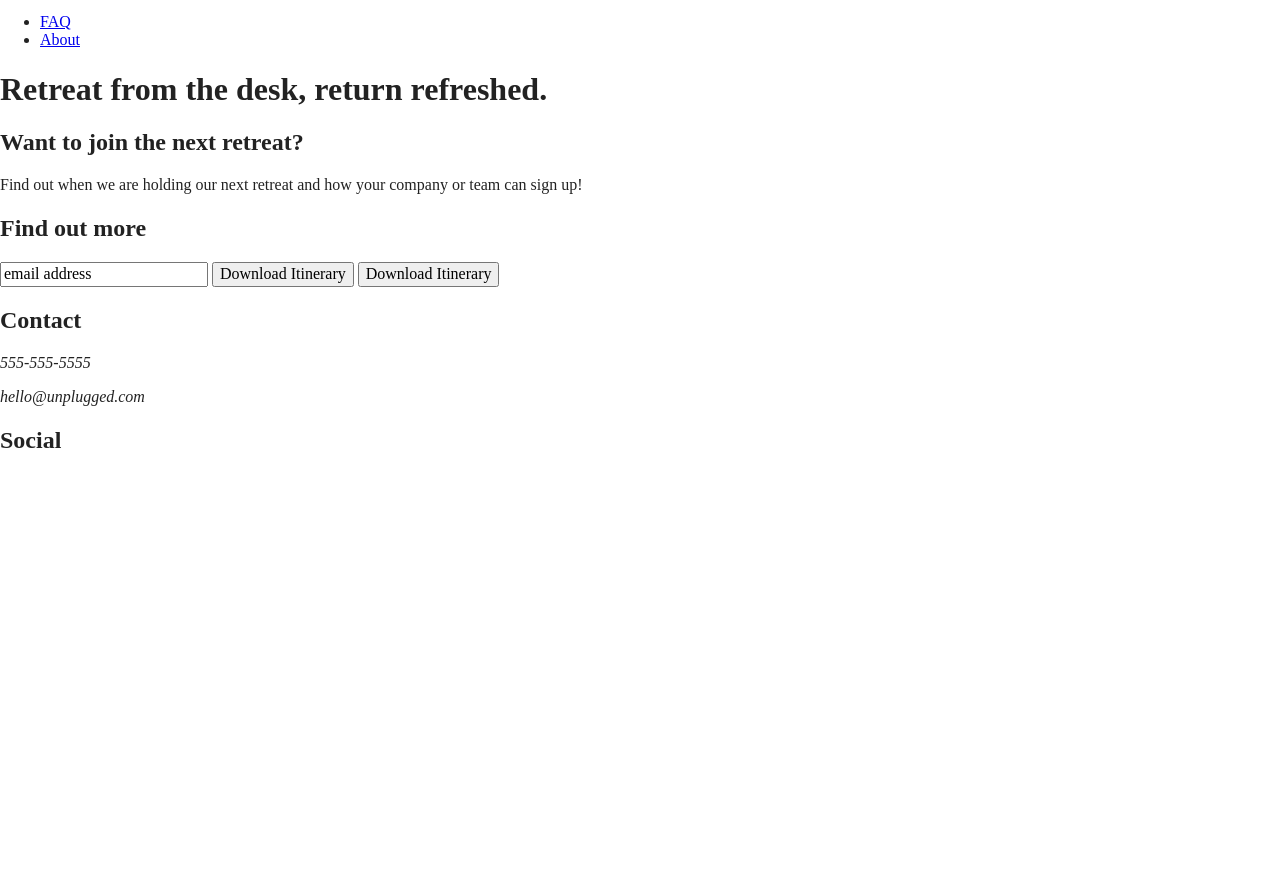
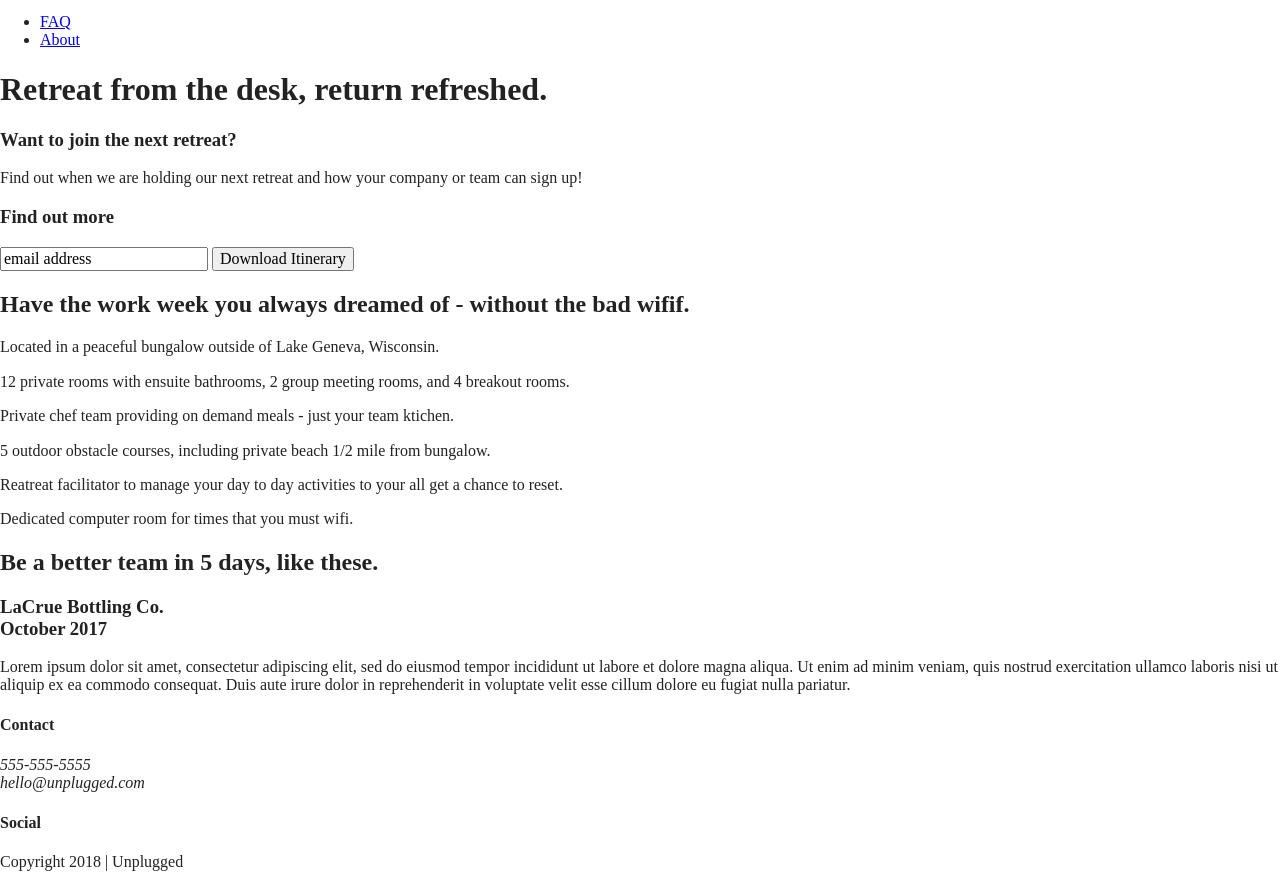
Before and after one commit to Amanda-Libby/unplugged-retreat, a website: page index.html in a window 1280 px wide. Shown: the part 23-911 px from the top of the page. Before the commit the page ends 800 px from the top, so only its background shows below. Drawn offline with Linux system fonts and the light colour scheme.

Commit message:
created the homepage

```diff
--- a/index.html
+++ b/index.html
@@ -29,7 +29,9 @@
   <!-- Add your site or application content here -->
   <header>
     <div class="content-wrapper">
-      <a href="#"><img src="" alt="unplugged logo"></a>
+      <a href="#">
+        <img src="" alt="unplugged logo">
+      </a>
       <div class="header-divider"></div>
       <nav>
         <ul>
@@ -41,41 +43,106 @@
   </header>
 
   <main>
-    <section>
-      <h1>Retreat from the desk, return refreshed.</h1>
+
+    <section class="hero-area">
+      <div class="content-wrapper">
+        <h1>Retreat from the desk, return refreshed.</h1>
+      </div>
     </section>
 
     <aside>
-      <h2>Want to join the next retreat?</h2>
-      <p>Find out when we are holding our next retreat and how your company or team can sign up!</p>
-      <h2>Find out more</h2>
-      <input type="text" name="name" value="email address">
-      <input type="button" value="Download Itinerary">
-      <button>Download Itinerary</button>
+      <div class="content-wrapper">
+        <div class="form-description">
+          <h3>Want to join the next retreat?</h3>
+          <p>
+            Find out when we are holding our next retreat and how your company or team can sign up!
+          </p>
+        </div>
+        <div class="from">
+          <h3>Find out more</h3>
+          <input type="text" name="name" value="email address">
+          <input type="button" value="Download Itinerary">
+        </div>
+      </div>
     </aside>
 
-  </main>
+    <section class="features">
+      <div class="content-wrapper">
+        <h2>Have the work week you always dreamed of - without the bad wifif.</h2>
+        <div class="features-items">
+          <article>
+            <p class="fontawesome-icon"></p>
+            <p class="features-item-description">Located in a peaceful bungalow outside of Lake Geneva, Wisconsin.</p>
+          </article>
+          <article>
+            <p class="fontawesome-icon"></p>
+            <p class="features-item-description">12 private rooms with ensuite bathrooms, 2 group meeting rooms, and 4 breakout rooms.</p>
+          </article>
+          <article>
+            <p class="fontawesome-icon"></p>
+            <p class="features-item-description">Private chef team providing on demand meals - just your team ktichen.</p>
+          </article>
+          <article>
+            <p class="fontawesome-icon"></p>
+            <p class="features-item-description">5 outdoor obstacle courses, including private beach 1/2 mile from bungalow.</p>
+          </article>
+          <article>
+            <p class="fontawesome-icon"></p>
+            <p class="features-item-description">Reatreat facilitator to manage your day to day activities to your all get a chance to reset.</p>
+          </article>
+          <article>
+            <p class="fontawesome-icon"></p>
+            <p class="features-item-description">Dedicated computer room for times that you must wifi.</p>
+          </article>
+        </div>
+      </div>
+    </section>
+
+
+    <section class="reviews">
+      <div class="content-wrapper">
+        <h2>Be a better team in 5 days, like these.</h2>
+        <article>
+          <div>
+            <h3>LaCrue Bottling Co.<br>October 2017</h3>
+            <p>
+              Lorem ipsum dolor sit amet, consectetur adipiscing elit, sed do eiusmod tempor incididunt ut labore et
+              dolore magna aliqua. Ut enim ad minim veniam, quis nostrud exercitation ullamco laboris nisi ut aliquip
+              ex ea commodo consequat. Duis aute irure dolor in reprehenderit in voluptate velit esse cillum dolore eu
+              fugiat nulla pariatur.
+            </p>
+          </div>
+        </article>
+      </div>
+    </section>
+
+  </main> <!-- main wrapper -->
 
   <footer>
     <div class="content-wrapper">
       <div class="footer-content">
         <div class="contact">
-          <h2>Contact</h2>
+          <h4>Contact</h4>
           <address>
-            <p>555-555-5555</p>
-            <p>hello@unplugged.com</p>
+            <p>555-555-5555<br>
+            hello@unplugged.com
+          </p>
           </address>
         </div>
         <div class="social">
-          <h2>Social</h2>
+          <h4>Social</h4>
           <div class="social-icons">
-            <p><a href="https://www.facebook.com/yoursite" target="_blank"></a></p>
+            <p>
+              <a
+               href="https://www.facebook.com/yoursite" target="_blank"></a>
+              </p>
           </div>
         </div>
-      </div>
+      </div> <!-- footer content ends -->
     </div>
-
+    <!--footer content-wrapper ends-->
     <div class="copyright">
+      <p>Copyright 2018 | Unplugged</p>
     </div>
   </footer>
 
```
